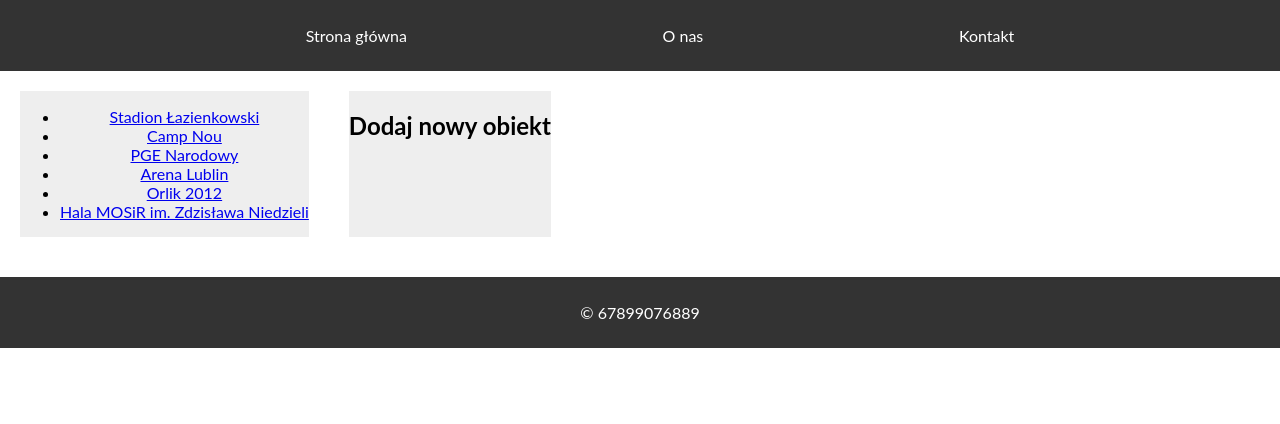
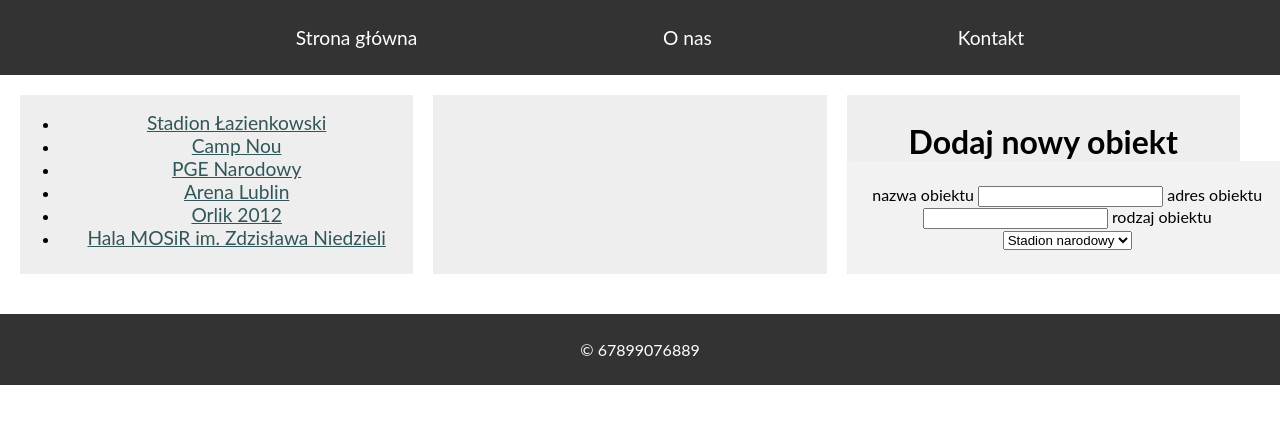
Before and after one commit to LateForever/Exams, a PHP site: page / in a window 1280 px wide. Shown: the top 424 px of the page. Run offline with PHP 8.4, Linux system fonts and the light colour scheme; data comes from the database, SQL or seed files in the repository.

Commit message:
almost ended php

```diff
--- a/INF.04/index.php
+++ b/INF.04/index.php
@@ -2,7 +2,7 @@
 <html lang="pl">
     <head>
         <meta charset="UTF-8"/>
-        <link href="./style.css" rel="stylesheet" />
+        <link href="./style.css" rel="stylesheet"/>
         <title>Obiekty sportowe</title>
     </head>
     <body>
@@ -21,7 +21,7 @@
                 </ul>
             </nav>
         </haeder>
-        <main>
+        <div class="main">
             <div class="main-left">
                 <ul>
                 <?php
@@ -41,7 +41,7 @@
                             $id = $res["id"];
                             $name = $res["nazwa"];
 
-                            echo "<li><a href='/index.php?=$id' target='_self'>$name</a></li>";
+                            echo "<li><a href='./index.php?=$id' target='_self'>$name</a></li>";
                         }
                     }
 
@@ -50,11 +50,86 @@
                 </ul>
             </div>
             <div class="main-middle">
+                <?php
+
+                    if(isset($_GET["id"])) {
+
+                        $id = $_GET["id"];
+
+                        $con = new mysqli("localhost", "root", "", "sport");
+
+                        if($con->connect_error) {
+                            die("Database connect error" . $con->connect_error);
+                        }
+
+                        $sql = "SELECT os.nazwa, os.adres, os.godzinyOtwarcia, os.obrazek, ro.nazwa AS obiekt FROM ObiektSportowy AS os
+                        INNER JOIN RodzajObiektu AS ro ON ro.id = os.rodzajObiektu
+                        WHERE os.id =$id";
+
+                        $result = $con->query($sql);
+
+                        if($result->num_rows > 0) {
+
+
+
+                        } else {
+
+                            $sql1 = "SELECT os.nazwa, os.adres, os.godzinyOtwarcia, os.obrazek, ro.nazwa AS obiekt FROM ObiektSportowy AS os
+                            INNER JOIN RodzajObiektu AS ro ON ro.id = os.rodzajObiektu";
+
+                            $result1 = $con->query($sql1);
+
+                            while($res1 = $result1->fetch_assoc()) {
+
+                                $name = $res1["nazwa"];
+                                $adres = $res1["adres"];
+                                $godzinyOtwarcia = $res1["godzinyOtwarcia"];
+                                $obrazek = $res1["obrazek"];
+                                $obiekt = $res1["obiekt"];
+
+                                echo "<h2>$name</h2><h3>$obiekt</h3><p>$adres</p><img src='/img/$obrazek'/><p>$godzinyOtwarcia</p>";
+                            }
+                        }
+                    }
+
+                ?>
             </div>
             <div class="main-right">
                 <h2>Dodaj nowy obiekt</h2>
                 <form method="POST">
+                    <label for="nazwa">
+                        nazwa obiektu
+                    </label>
+                    <input type="text" name="nazwa" id="nazwa" />
+                    <label for="adres">
+                        adres obiektu
+                    </label>
+                    <input type="text" name="adres" id="adres" />
+                    <label for="rodzaj">
+                        rodzaj obiektu
+                    </label>
+                    <select name="rodzaj" id="rodzaj">
+                        <?php
+                            $con = new mysqli("localhost", "root", "", "Sport");
 
+                            if($con->connect_error) {
+                                die("Mysql connection error" . $con->connect_error);
+                            }
+
+                            $sql = "SELECT id, nazwa FROM RodzajObiektu;";
+
+                            $res = $con->query($sql);
+                            if($res->num_rows > 0) {
+                                while($row = $res->fetch_assoc()) {
+
+                                    $id = $row["id"];
+                                    $name = $row["nazwa"];
+
+                                    echo "<option value='$name'>$name</option>";
+                                }
+                            }
+                        ?>
+                    </select>
                 </form>
                 <?php
 
@@ -75,9 +150,7 @@
                         $sql = "INSERT INTO ObiektSportowy(nazwa, adres, rodzajObiektu, godzinyOtwarcia, obrazek)
                         VALUES ('$object_name', '$object_address', $object_type, '$object_hours', '$_object_image');";
 
-                        if($con->query($sql) === TRUE) {
-
-                        }  else {
+                        if($con->query($sql) === FALSE) {
                             echo "Insert query error" . $con->error;
                         }
 
@@ -87,7 +160,7 @@
 
                 ?>
             </div>
-        </main>
+        </div>
         <footer>
             <p>&copy 67899076889</p>
         </footer>
--- a/INF.04/style.css
+++ b/INF.04/style.css
@@ -20,7 +20,7 @@ nav > ul > li > a {
     text-decoration: none;
 }
 
-main {
+.main {
     display: flex;
     padding: 20px;
 }
@@ -28,7 +28,8 @@ main {
 .main-left,
 .main-middle,
 .main-right {
-    flex-basis: (33.33% - 20px);
+    flex-basis: calc(33.33% - 20px);
+    display: inline-block;
     background-color: #eee;
     height: auto;
     margin-bottom: 20px;
@@ -43,6 +44,32 @@ main {
     margin-left: 20px;
 }
 
+h2 {
+    font-size: 2rem;
+    margin-bottom: 0;
+}
+
+h3 {
+    margin-top: 0;
+    font-size: 1.2rem;
+    font-weight: 0;
+    font-style: italic;
+}
+
+a {
+    font-size: 1.2rem;
+    color: #315659;
+}
+
+form {
+    width: 100%;
+    max-width: 400px;
+    margin: auto;
+    padding: 1.5rem;
+    background-color: #f2f2f2;
+    border-radius: 5px;
+}
+
 footer {
     background-color: #333;
     color: #fff;
```
Also changed, not shown: INF.04/kwerendy.txt (+12 -2 lines).
